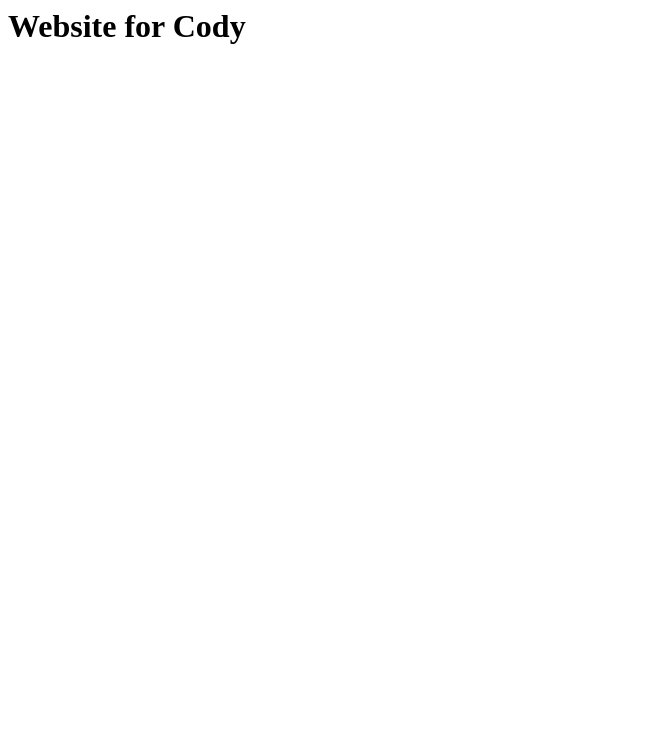
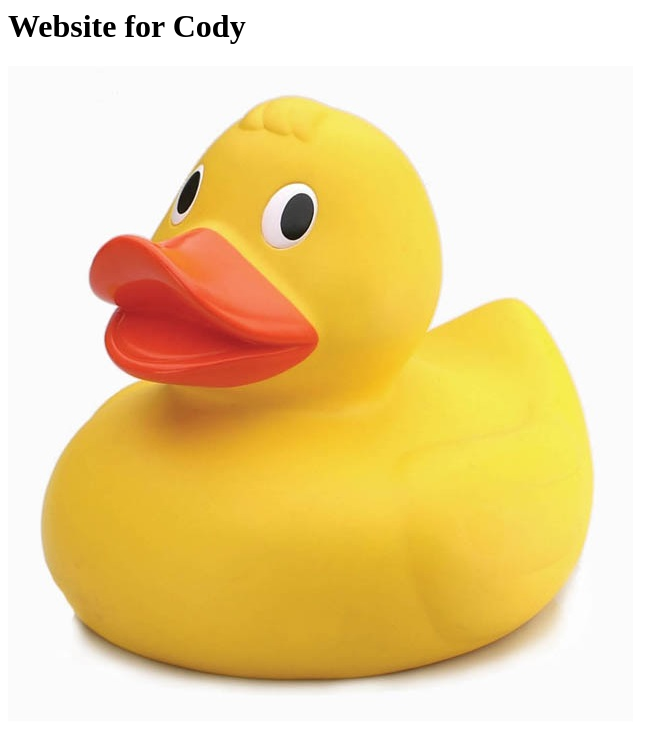
Before and after one commit to CodyConstine/wofisdk.github.io, a plain HTML site: page index.html in a window 1280 px wide. Shown: the whole page, without its empty margins (0-649 px from the left). Drawn offline with Linux system fonts and the light colour scheme.

Commit message:
Added duck

```diff
--- a/index.html
+++ b/index.html
@@ -4,5 +4,6 @@
 	</head>
 	<body>
 		<h1>Website for Cody</h1>
+		<img src="pics/duck.jpg" />
 	</body>
 </html>
```
Also changed, not shown: pics/duck.jpg (added).
